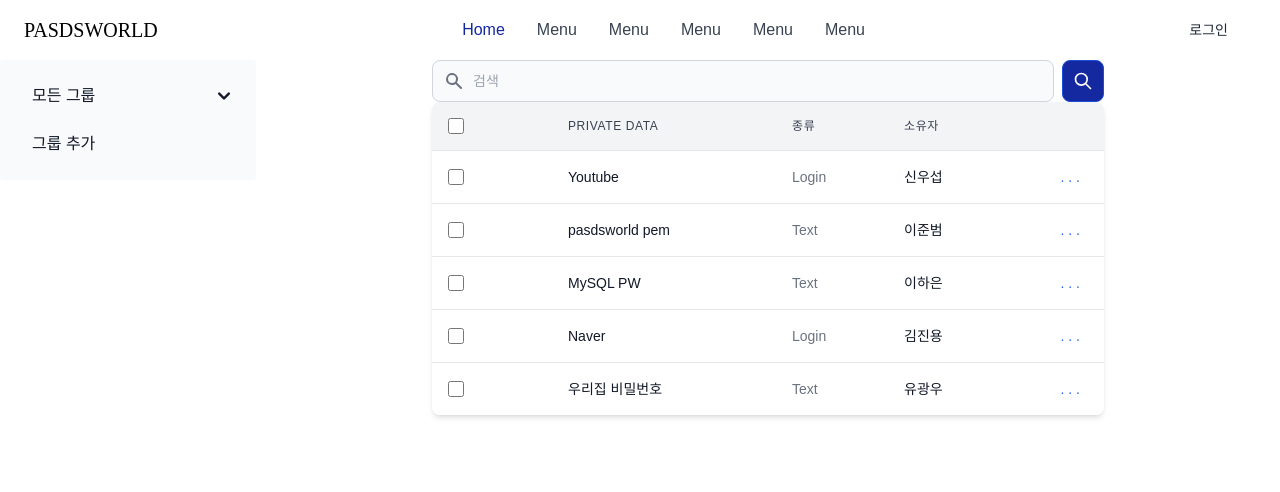
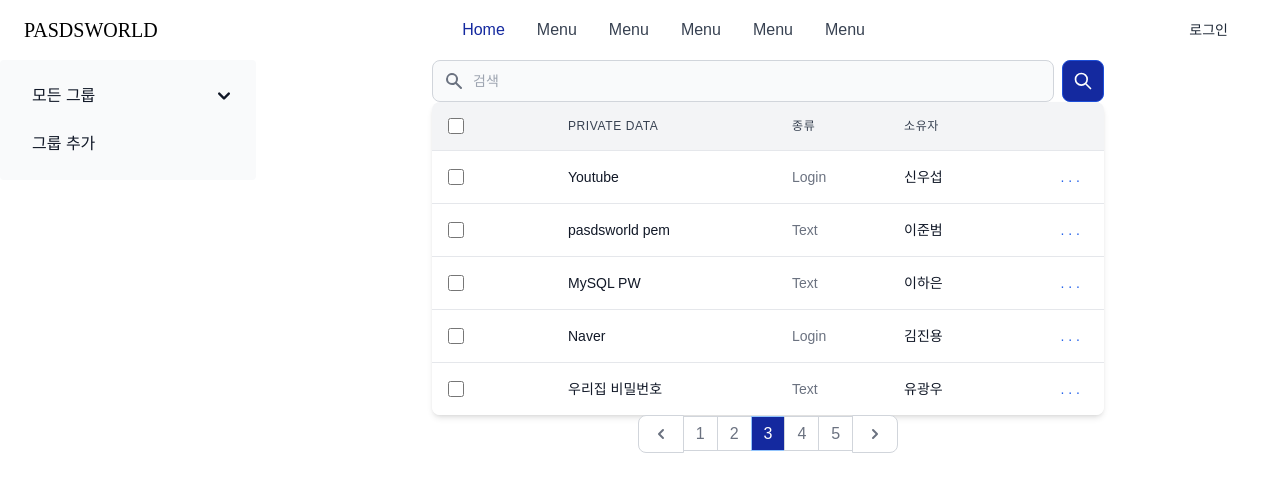
Before and after one commit to ssafy-10th-s101-team/PASDS-WORLD, a Vue app in the folder front/: page /vault in a window 1280 px wide. Shown: the top 492 px of the page. Built offline with nearby package versions, Linux system fonts and the light colour scheme; a web font is replaced by a local one.

Commit message:
[FE] feat: <혹시 모를 페이지네이션 구성>

```diff
--- /dev/null
+++ b/front/src/components/common/BasePagination.vue
@@ -0,0 +1,89 @@
+<template>
+  <!-- This is an example component -->
+  <div class="max-w-2xl mx-auto">
+    <nav aria-label="Page navigation example">
+      <ul class="inline-flex items-center -space-x-px">
+        <li>
+          <a
+            href="#"
+            class="block py-2 px-3 ml-0 leading-tight text-gray-500 bg-white rounded-l-lg border border-gray-300 hover:bg-gray-100 hover:text-gray-700 dark:bg-gray-800 dark:border-gray-700 dark:text-gray-400 dark:hover:bg-gray-700 dark:hover:text-white"
+          >
+            <span class="sr-only">Previous</span>
+            <svg
+              class="w-5 h-5"
+              fill="currentColor"
+              viewBox="0 0 20 20"
+              xmlns="http://www.w3.org/2000/svg"
+            >
+              <path
+                fill-rule="evenodd"
+                d="M12.707 5.293a1 1 0 010 1.414L9.414 10l3.293 3.293a1 1 0 01-1.414 1.414l-4-4a1 1 0 010-1.414l4-4a1 1 0 011.414 0z"
+                clip-rule="evenodd"
+              ></path>
+            </svg>
+          </a>
+        </li>
+        <li>
+          <a
+            href="#"
+            class="py-2 px-3 leading-tight text-gray-500 bg-white border border-gray-300 hover:bg-gray-100 hover:text-gray-700 dark:bg-gray-800 dark:border-gray-700 dark:text-gray-400 dark:hover:bg-gray-700 dark:hover:text-white"
+            >1</a
+          >
+        </li>
+        <li>
+          <a
+            href="#"
+            class="py-2 px-3 leading-tight text-gray-500 bg-white border border-gray-300 hover:bg-gray-100 hover:text-gray-700 dark:bg-gray-800 dark:border-gray-700 dark:text-gray-400 dark:hover:bg-gray-700 dark:hover:text-white"
+            >2</a
+          >
+        </li>
+        <li>
+          <a
+            href="#"
+            aria-current="page"
+            class="z-10 py-2 px-3 leading-tight text-white bg-samsung-blue border border-blue-300 dark:border-gray-700 dark:bg-gray-700 dark:text-white"
+            >3</a
+          >
+        </li>
+        <li>
+          <a
+            href="#"
+            class="py-2 px-3 leading-tight text-gray-500 bg-white border border-gray-300 hover:bg-gray-100 hover:text-gray-700 dark:bg-gray-800 dark:border-gray-700 dark:text-gray-400 dark:hover:bg-gray-700 dark:hover:text-white"
+            >4</a
+          >
+        </li>
+        <li>
+          <a
+            href="#"
+            class="py-2 px-3 leading-tight text-gray-500 bg-white border border-gray-300 hover:bg-gray-100 hover:text-gray-700 dark:bg-gray-800 dark:border-gray-700 dark:text-gray-400 dark:hover:bg-gray-700 dark:hover:text-white"
+            >5</a
+          >
+        </li>
+        <li>
+          <a
+            href="#"
+            class="block py-2 px-3 leading-tight text-gray-500 bg-white rounded-r-lg border border-gray-300 hover:bg-gray-100 hover:text-gray-700 dark:bg-gray-800 dark:border-gray-700 dark:text-gray-400 dark:hover:bg-gray-700 dark:hover:text-white"
+          >
+            <span class="sr-only">Next</span>
+            <svg
+              class="w-5 h-5"
+              fill="currentColor"
+              viewBox="0 0 20 20"
+              xmlns="http://www.w3.org/2000/svg"
+            >
+              <path
+                fill-rule="evenodd"
+                d="M7.293 14.707a1 1 0 010-1.414L10.586 10 7.293 6.707a1 1 0 011.414-1.414l4 4a1 1 0 010 1.414l-4 4a1 1 0 01-1.414 0z"
+                clip-rule="evenodd"
+              ></path>
+            </svg>
+          </a>
+        </li>
+      </ul>
+    </nav>
+  </div>
+</template>
+
+<script setup></script>
+
+<style lang="scss" scoped></style>
--- a/front/src/components/dashboard/DashboardMain.vue
+++ b/front/src/components/dashboard/DashboardMain.vue
@@ -1,8 +1,9 @@
 <template>
   <div>
     <BaseSearchBar />
-    <div class="max-w-full mx-auto">
-      <DashboardTable />
+    <DashboardTable />
+    <div class="flex justify-center">
+      <BasePagination />
     </div>
   </div>
 </template>
@@ -10,6 +11,7 @@
 <script setup>
 import BaseSearchBar from '@/components/common/BaseSearchBar.vue'
 import DashboardTable from '@/components/common/DashboardTable.vue'
+import BasePagination from '@/components/common/BasePagination.vue'
 </script>
 
 <style scoped></style>
```
